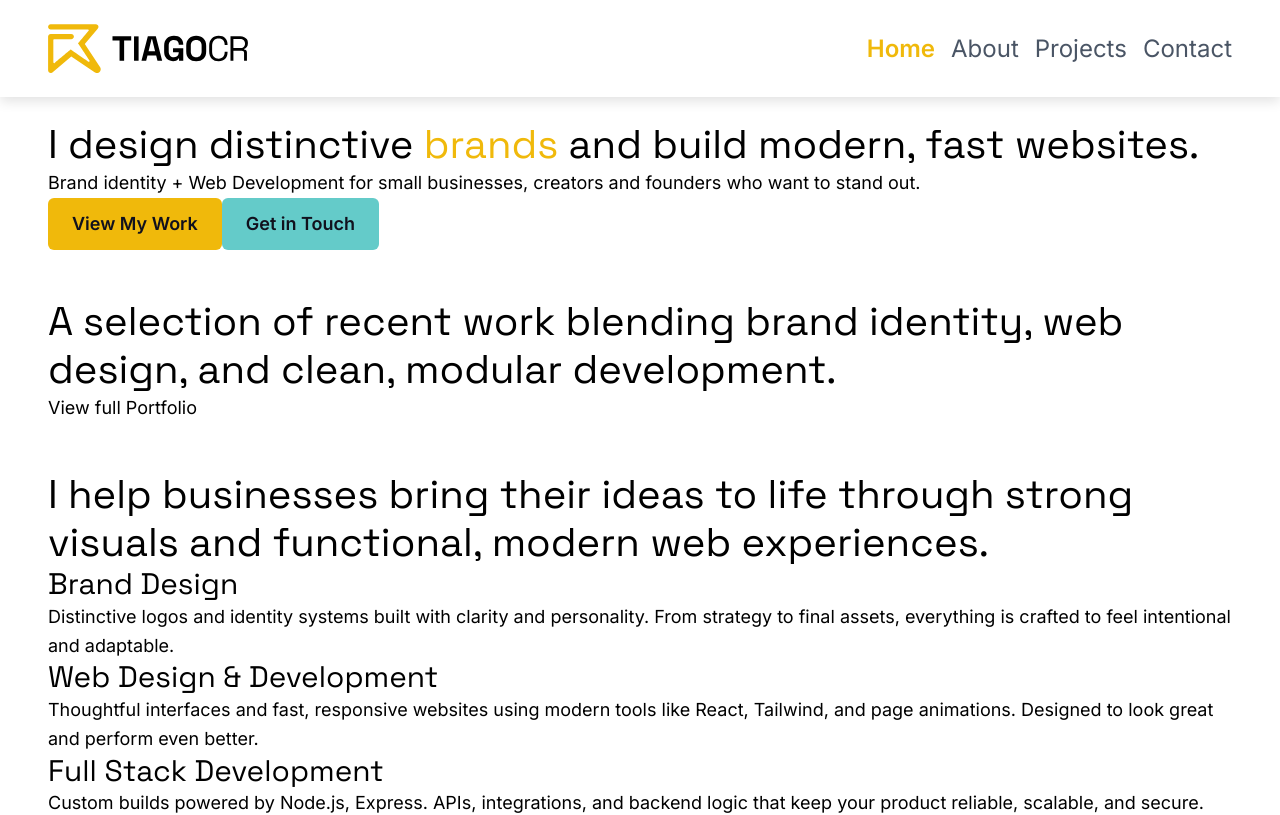
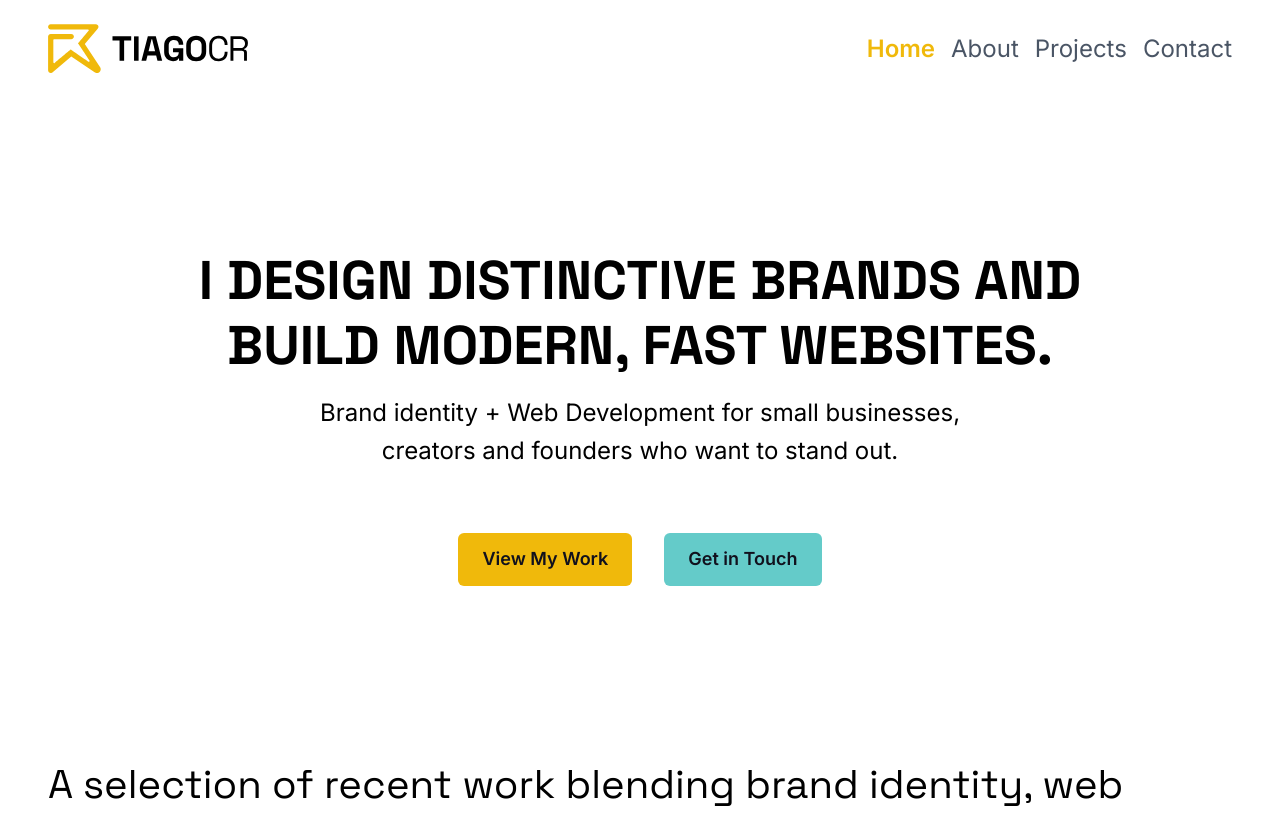
Before and after one commit to tiagocostarebelo/reactjs-tiagocr-portfolio, a React (Vite) app: page / in a window 1280 px wide. Shown: the top 815 px of the page. Built offline with nearby package versions, Linux system fonts and the light colour scheme.

Commit message:
feat: basic styling completed for Hero section. Button component updated to handle NavLink, a or normal button elements Header component updated

```diff
--- a/src/components/sections/Hero.jsx
+++ b/src/components/sections/Hero.jsx
@@ -3,11 +3,14 @@ import Button from '../ui/Button'
 
 const Hero = () => {
     return (
-        <section>
-            <h2 className="">I design distinctive <span className="text-mustard">brands</span> and build modern, fast websites.</h2>
-            <p>Brand identity + Web Development for small businesses, creators and founders who want to stand out.</p>
-            <Button className="btn-primary">View My Work</Button>
-            <Button className="btn-secondary">Get in Touch</Button>
+        <section className="w-full h-[80dvh] flex flex-col items-center justify-center text-center">
+            <h2 className="text-2xl md:text-3xl font-bold uppercase">I design distinctive brands and<br /> build modern, fast websites.</h2>
+            <p className="text-lg mt-4">Brand identity + Web Development for small businesses, <br />creators and founders who want to stand out.</p>
+            <div className="flex space-x-8 mt-16">
+                <Button as="navlink" to="/projects" className="btn-primary">View My Work</Button>
+                <Button as="navlink" to="/contact" className="btn-secondary">Get in Touch</Button>
+            </div>
+
         </section>
     )
 }
--- a/src/components/ui/Button.jsx
+++ b/src/components/ui/Button.jsx
@@ -1,8 +1,27 @@
 import React from 'react'
+import { NavLink } from 'react-router'
 
-const Button = ({ children, className }) => {
+const Button = ({ as: Component = "button", to, href, children, className, as }) => {
+    if (Component === "navlink") {
+        return (
+            <NavLink to={to} className={className}>
+                {children}
+            </NavLink>
+        )
+    }
+
+    if (href) {
+        return (
+            <a href={href} className={className}>
+                {children}
+            </a>
+        )
+    }
+
     return (
-        <button className={className}>{children}</button>
+        <button className={className}>
+            {children}
+        </button>
     )
 }
 
--- a/src/components/ui/Header.jsx
+++ b/src/components/ui/Header.jsx
@@ -10,7 +10,7 @@ const Header = () => {
     const activeClasses = 'text-md text-lg text-mustard font-semibold';
 
     return (
-        <header className="sticky top-0 bg-white flex items-center justify-between py-6 px-6 md:px-12 shadow-md">
+        <header className="sticky top-0 bg-white flex items-center justify-between py-6 px-6 md:px-12">
             <div className="">
                 <a href="/">
                     <img className="w-40 md:w-50" src={logoHrz} alt="TiagoCR Logo" />
@@ -35,7 +35,7 @@ const Header = () => {
                 </div>
             </nav>
             {/* MOBILE NAV */}
-            {menuOpen && <div className="absolute top-full right-0 w-full bg-white md:hidden flex flex-col items-center px-6 py-4 space-y-5 shadow-md transition">
+            {menuOpen && <div className="absolute top-full z-50 right-0 w-full bg-white md:hidden flex flex-col items-center px-6 py-4 space-y-5 shadow-md transition">
                 <NavLink onClick={() => setMenuOpen(false)} className={({ isActive }) => isActive ? activeClasses : baseClasses} to="/">Home</NavLink>
                 <NavLink onClick={() => setMenuOpen(false)} className={({ isActive }) => isActive ? activeClasses : baseClasses} to="/about">About</NavLink>
                 <NavLink onClick={() => setMenuOpen(false)} className={({ isActive }) => isActive ? activeClasses : baseClasses} to="/projects">Projects</NavLink>
```
